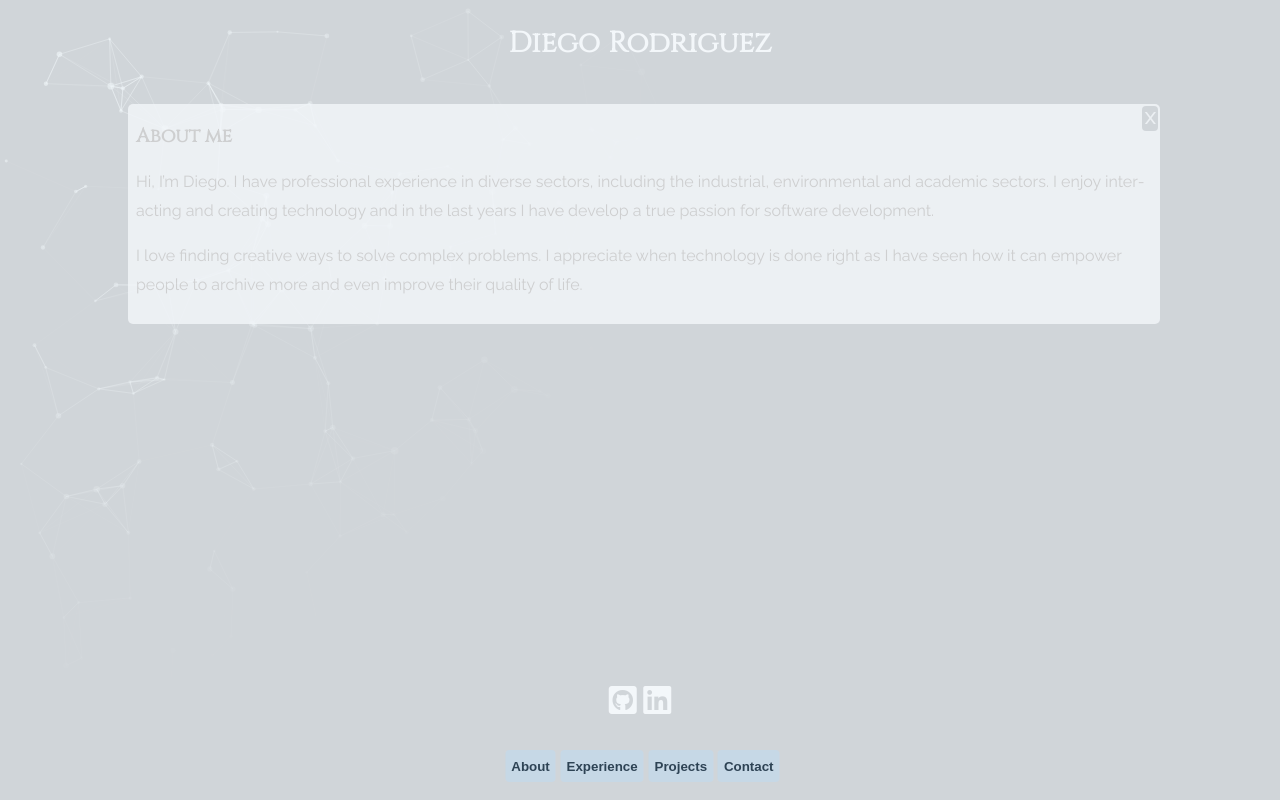
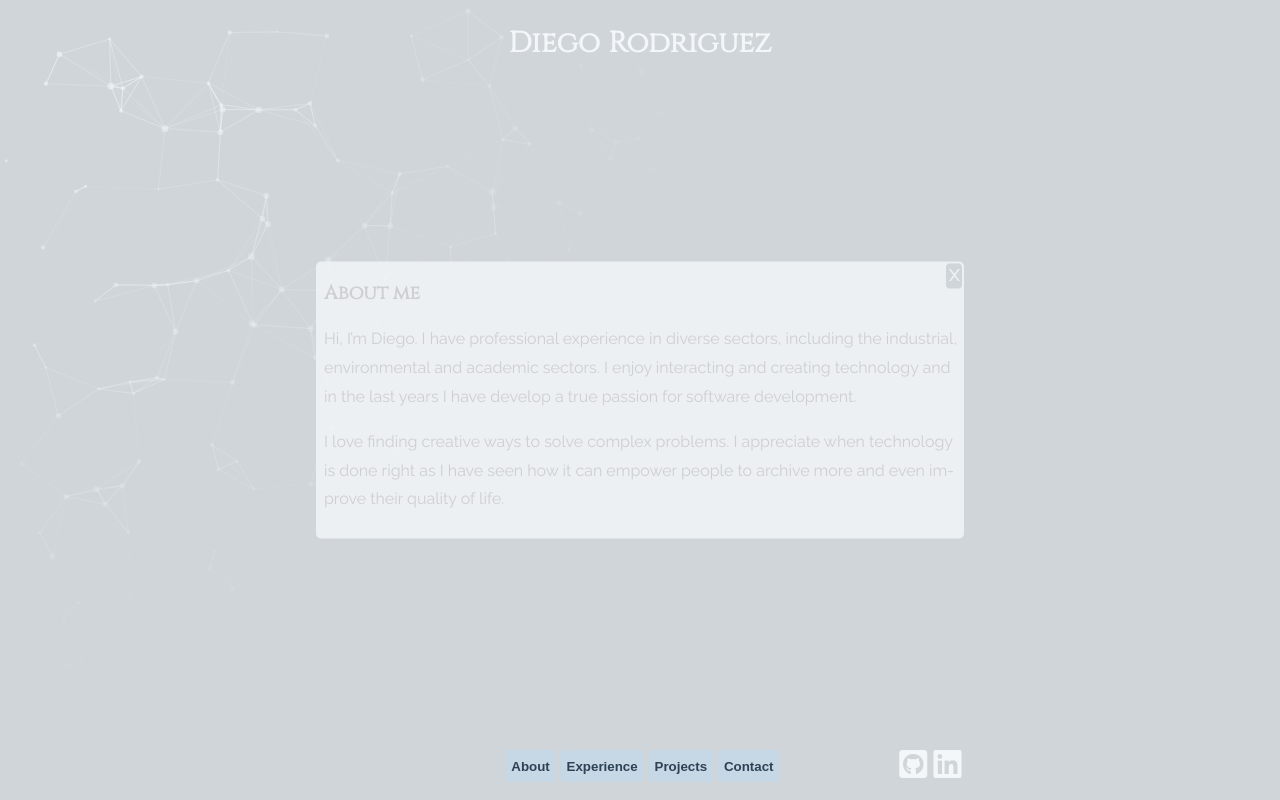
Before and after one commit to DiegoRodriguez2018/diego-rodriguez-portfolio-original-version, a React (Create React App) app: page / in a window 1280 px wide. Both pictures are taken after a click on the button "About". Built offline with nearby package versions, Linux system fonts and the light colour scheme.

Commit message:
Implemented media queries for desktop.

```diff
--- a/src/Components/Socials.scss
+++ b/src/Components/Socials.scss
@@ -26,3 +26,11 @@
     font-size: 2rem;
   }
 }
+
+@media only screen and (min-width: 1224px) {
+  .socials-section {
+    left: 70%;
+    bottom: 2%;
+    transform: translateX(0%);
+  }
+}
--- a/src/Sections/About.js
+++ b/src/Sections/About.js
@@ -3,7 +3,7 @@ import CloseButton from '../Components/CloseButton';
 
 export default function About (props) {
   return (
-    <section className="about-container">
+    <section className="about-section">
       <CloseButton resetDiegoRodriguez = {props.resetDiegoRodriguez} />
       <h3>
         About me
--- a/src/Sections/Sections.scss
+++ b/src/Sections/Sections.scss
@@ -8,25 +8,33 @@ footer {
 }
 
 // About, Stack, Skills, Education, Contact
-.about-container,
+.about-section,
 .portfolio-section,
-.skills,
+.experience-section,
 .contact-section {
   width: 80vw;
   max-height: 60vh;
   position: absolute;
-  top: 13%;
-  left: 10%;
-  // transform: translateX(-50%);
+  top: 50%;
+  left: 50%;
+  transform: translate(-50%,-50%);
   border-radius: 5px;
   background: $light-blue;
   opacity: 0.8;
   color: $font-shadow;
-
   padding-left: 0.5rem;
   padding-bottom: 0.5rem;
   overflow-y: auto;
   hyphens: auto;
+}
+
+@media only screen and (min-width: 1224px) {
+  .about-section,
+  .portfolio-section,
+  .experience-section,
+  .contact-section {
+    width: 50vw;
+  }
 }
 
 .portfolio-section {
--- a/src/Sections/Skillset.js
+++ b/src/Sections/Skillset.js
@@ -23,7 +23,7 @@ const languages = {
 
 export default function Skillset(props) {
   return (
-    <section className="skills">
+    <section className="experience-section">
       <CloseButton resetDiegoRodriguez={props.resetDiegoRodriguez} />
       <h3>Skillset </h3>
       <ul className="skillset">
--- a/src/stylesheets/styles.css
+++ b/src/stylesheets/styles.css
@@ -30,6 +30,11 @@ canvas {
     font-size: 1rem; }
   100% {
     font-size: 2rem; } }
+@media only screen and (min-width: 1224px) {
+  .socials-section {
+    left: 70%;
+    bottom: 2%;
+    transform: translateX(0%); } }
 .main-page {
   background: #1c3346;
   opacity: 100; }
@@ -210,15 +215,16 @@ footer {
   opacity: 20%;
   color: #0d0d0d; }
 
-.about-container,
+.about-section,
 .portfolio-section,
-.skills,
+.experience-section,
 .contact-section {
   width: 80vw;
   max-height: 60vh;
   position: absolute;
-  top: 13%;
-  left: 10%;
+  top: 50%;
+  left: 50%;
+  transform: translate(-50%, -50%);
   border-radius: 5px;
   background: #c6d8e8;
   opacity: 0.8;
@@ -228,6 +234,12 @@ footer {
   overflow-y: auto;
   hyphens: auto; }
 
+@media only screen and (min-width: 1224px) {
+  .about-section,
+  .portfolio-section,
+  .experience-section,
+  .contact-section {
+    width: 50vw; } }
 .portfolio-section {
   padding: 0; }
 
```
Also changed, not shown: src/Components/Socials.css (+12 -12 lines), 1 other file (tests, documents, lock files or other folders). Lines whose indentation alone changed are shown as unchanged.
